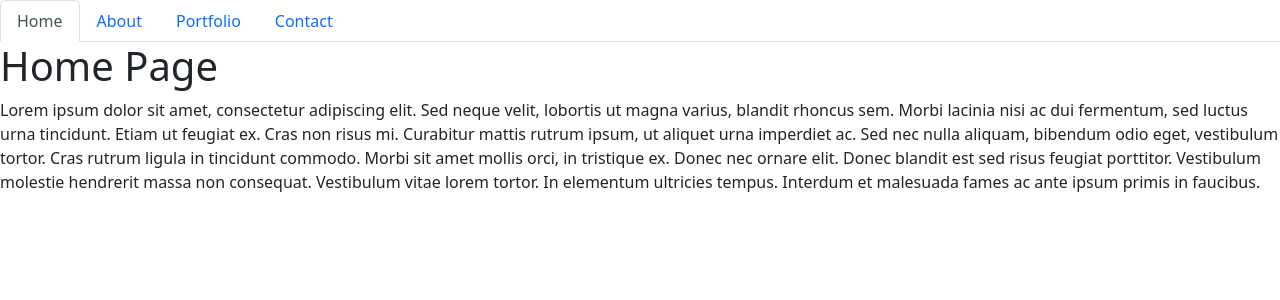
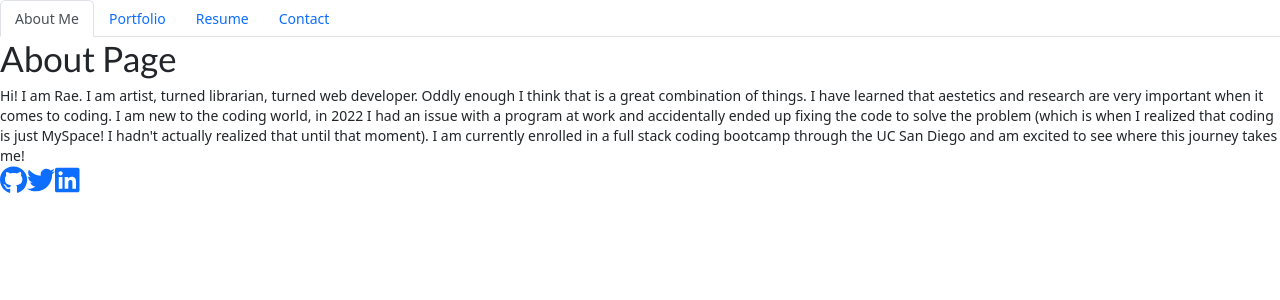
Before and after one commit to Raeludwig/Raes-portfolio, a React (Create React App) app: page / in a window 1280 px wide. Shown: the top 300 px of the page. Built offline with nearby package versions, Linux system fonts and the light colour scheme; a web font is replaced by a local one.

Commit message:
updated footer components

```diff
--- a/public/index.html
+++ b/public/index.html
@@ -2,7 +2,7 @@
 <html lang="en">
 
 <head>
-  <!-- <link rel="stylesheet" href="https://cdnjs.cloudflare.com/ajax/libs/semantic-ui/2.4.1/semantic.min.css" /> -->
+  <link rel="stylesheet" href="https://cdnjs.cloudflare.com/ajax/libs/semantic-ui/2.4.1/semantic.min.css" />
   <link rel="preconnect" href="https://fonts.googleapis.com">
   <link rel="preconnect" href="https://fonts.gstatic.com" crossorigin>
   <link href="https://fonts.googleapis.com/css2?family=Ysabeau:ital,wght@1,500&display=swap" rel="stylesheet">
@@ -12,36 +12,23 @@
   <meta name="theme-color" content="#000000" />
   <meta name="description" content="Web site created using create-react-app" />
   <link rel="apple-touch-icon" href="%PUBLIC_URL%/logo192.png" />
-  <!--
-      manifest.json provides metadata used when your web app is installed on a
-      user's mobile device or desktop. See https://developers.google.com/web/fundamentals/web-app-manifest/
-    -->
   <link rel="manifest" href="%PUBLIC_URL%/manifest.json" />
-  <!--
-      Notice the use of %PUBLIC_URL% in the tags above.
-      It will be replaced with the URL of the `public` folder during the build.
-      Only files inside the `public` folder can be referenced from the HTML.
 
-      Unlike "/favicon.ico" or "favicon.ico", "%PUBLIC_URL%/favicon.ico" will
-      work correctly both with client-side routing and a non-root public URL.
-      Learn how to configure a non-root public URL by running `npm run build`.
-    -->
-  <title>React App</title>
+  <title>Rae's Portfolio</title>
 </head>
 
 <body>
   <noscript>You need to enable JavaScript to run this app.</noscript>
   <div id="root"></div>
-  <!--
-      This HTML file is a template.
-      If you open it directly in the browser, you will see an empty page.
 
-      You can add webfonts, meta tags, or analytics to this file.
-      The build step will place the bundled scripts into the <body> tag.
-
-      To begin the development, run `npm start` or `yarn start`.
-      To create a production bundle, use `npm run build` or `yarn build`.
-    -->
 </body>
 
+<footer>
+  <Link
+  class='social-icon-card-github'
+  to={{ pathname: "https://github.com" }}>
+  <i class='fab fa-github' />
+  </Link>
+</footer>
+
 </html>
--- a/src/App.js
+++ b/src/App.js
@@ -1,7 +1,12 @@
 import React from "react";
 import PortfolioContainer from "./components/PortfolioContainer";
 
-
-const App = () => <PortfolioContainer />;
+function App() {
+  return (
+    <div className="app">
+      <PortfolioContainer />
+    </div>
+  );
+}
 
 export default App;
--- /dev/null
+++ b/src/components/Footer.js
@@ -0,0 +1,23 @@
+import React from "react";
+import { FontAwesomeIcon } from "@fortawesome/react-fontawesome";
+import { faGithub, faTwitter, faLinkedin } from "@fortawesome/free-brands-svg-icons";
+
+function Footer() {
+  return (
+    <footer className="footer" position="fixed">
+      <div className="icons">
+        <a href="https://github.com/raeludwig" target="_blank" rel="noopener noreferrer">
+          <FontAwesomeIcon icon={faGithub} size="2x" />
+        </a>
+        <a href="https://twitter.com/Code_Rae" target="_blank" rel="noopener noreferrer">
+          <FontAwesomeIcon icon={faTwitter} size="2x" />
+        </a>
+        <a href="https://www.linkedin.com/in/rae-ludwig-57164b51/" target="_blank" rel="noopener noreferrer">
+          <FontAwesomeIcon icon={faLinkedin} size="2x" />
+        </a>
+      </div>
+    </footer>
+  );
+}
+
+export default Footer;
--- a/src/components/NavTabs.js
+++ b/src/components/NavTabs.js
@@ -5,22 +5,14 @@ function NavTabs({ currentPage, handlePageChange }) {
     <ul className="nav nav-tabs">
       <li className="nav-item">
         <a
-          href="#home"
-          onClick={() => handlePageChange('Home')}
-          className={currentPage === 'Home' ? 'nav-link active' : 'nav-link'}
-        >
-          Home
-        </a>
-      </li>
-      <li className="nav-item">
-        <a
           href="#about"
           onClick={() => handlePageChange('About')}
           className={currentPage === 'About' ? 'nav-link active' : 'nav-link'}
         >
-          About
+          About Me
         </a>
       </li>
+
       <li className="nav-item">
         <a
           href="#portfolio"
@@ -30,6 +22,17 @@ function NavTabs({ currentPage, handlePageChange }) {
           Portfolio
         </a>
       </li>
+
+      <li className="nav-item">
+        <a
+          href="#resume"
+          onClick={() => handlePageChange('Resume')}
+          className={currentPage === 'Resume' ? 'nav-link active' : 'nav-link'}
+        >
+         Resume
+        </a>
+      </li>
+
       <li className="nav-item">
         <a
           href="#contact"
--- a/src/components/PortfolioContainer.js
+++ b/src/components/PortfolioContainer.js
@@ -1,21 +1,20 @@
 import React, { useState } from 'react';
 
 import NavTabs from './NavTabs';
-import Home from './pages/Home';
+import Resume from './pages/Resume';
 import About from './pages/About';
 import Portfolio from './pages/Portfolio';
 import Contact from './pages/Contact';
-
+import Footer from "./Footer";
 
 export default function PortfolioContainer() {
-  const [currentPage, setCurrentPage] = useState('Home');
+  const [currentPage, setCurrentPage] = useState('About');
 
-  // This method is checking to see what the value of `currentPage` is. Depending on the value of currentPage, we return the corresponding component to render.
   const renderPage = () => {
-    if (currentPage === 'Home') {
-      return <Home />;
+    if (currentPage === 'About') {
+      return <About />;
     }
-    if (currentPage === 'About') {
+    if (currentPage === 'Resume') {
       return <About />;
     }
     if (currentPage === 'Portfolio') {
@@ -28,10 +27,11 @@ export default function PortfolioContainer() {
 
   return (
     <div>
-      {/* We are passing the currentPage from state and the function to update it */}
+
       <NavTabs currentPage={currentPage} handlePageChange={handlePageChange} />
-      {/* Here we are calling the renderPage method which will return a component  */}
+
       {renderPage()}
+      <Footer />
     </div>
   );
 }
--- a/src/components/pages/About.js
+++ b/src/components/pages/About.js
@@ -5,7 +5,7 @@ export default function About() {
     <div>
       <h1>About Page</h1>
       <p>
-      Hi! I am Rae. I am artist, turned librariam, turned web developer. Oddly enough I think that is a great combination of things. I have learned that aestetics and research are very important when it comes to coding. I am new to the coding world, in 2022 I had an issue with a program at work and accidentally ended up fixing the code to solve the problem (which is when I realized that coding is just MySpace! I hadn't actually realized that until that moment). I am currently enrolled in a full stack coding bootcamp through the UC San Diego and am excited to see where this journey takes me!
+      Hi! I am Rae. I am artist, turned librarian, turned web developer. Oddly enough I think that is a great combination of things. I have learned that aestetics and research are very important when it comes to coding. I am new to the coding world, in 2022 I had an issue with a program at work and accidentally ended up fixing the code to solve the problem (which is when I realized that coding is just MySpace! I hadn't actually realized that until that moment). I am currently enrolled in a full stack coding bootcamp through the UC San Diego and am excited to see where this journey takes me!
       </p>
     </div>
   );
--- a/src/components/pages/Home.js
+++ b/src/components/pages/Resume.js
@@ -1,9 +1,9 @@
 import React from 'react';
 
-export default function Home() {
+export default function Resume() {
   return (
     <div>
-      <h1>Home Page</h1>
+      <h1>Resume</h1>
       <p>
         Lorem ipsum dolor sit amet, consectetur adipiscing elit. Sed neque
         velit, lobortis ut magna varius, blandit rhoncus sem. Morbi lacinia nisi
```
Also changed, not shown: package.json (+5 -2 lines), src/index.js (line endings or trailing spaces), 2 other files (tests, documents, lock files or other folders).
